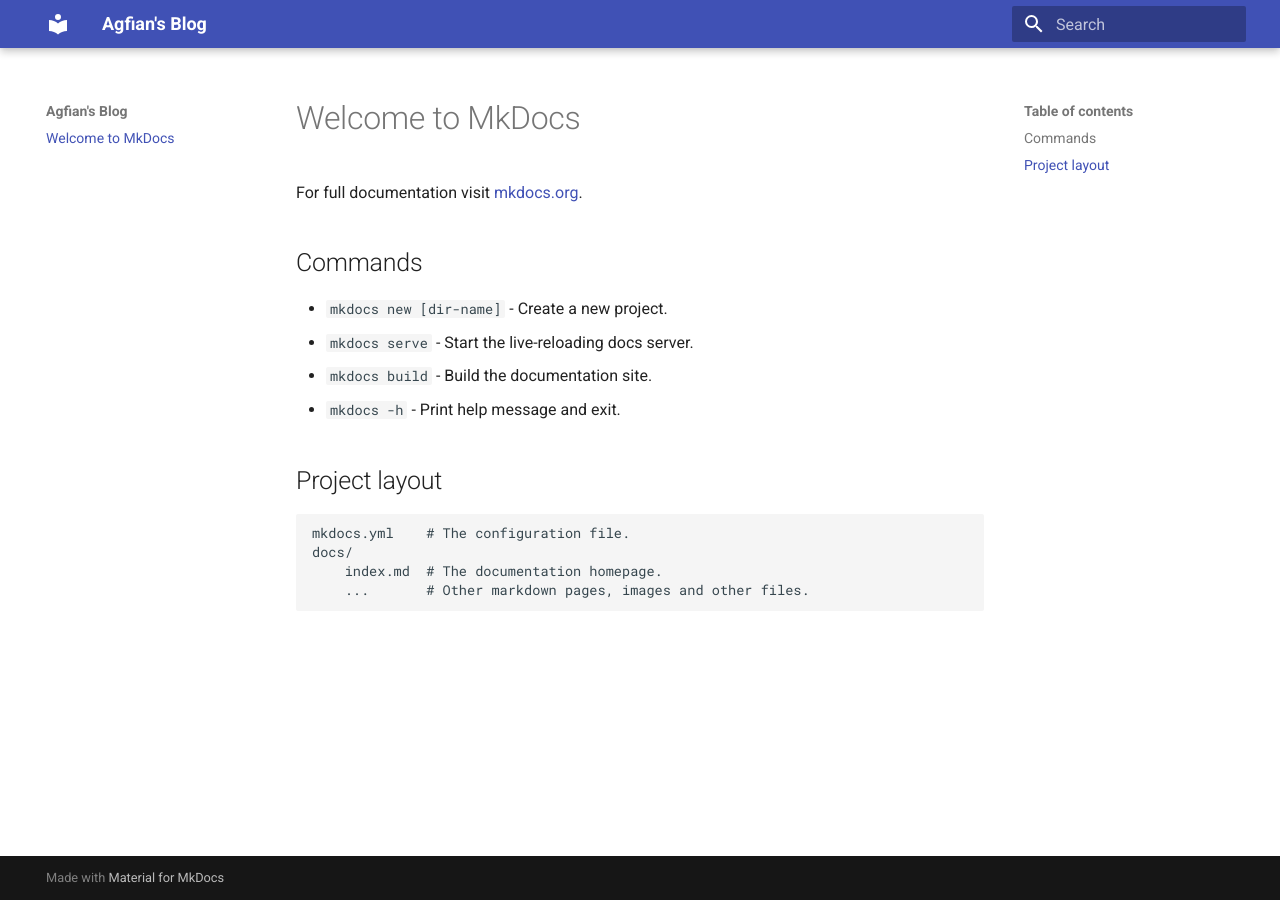
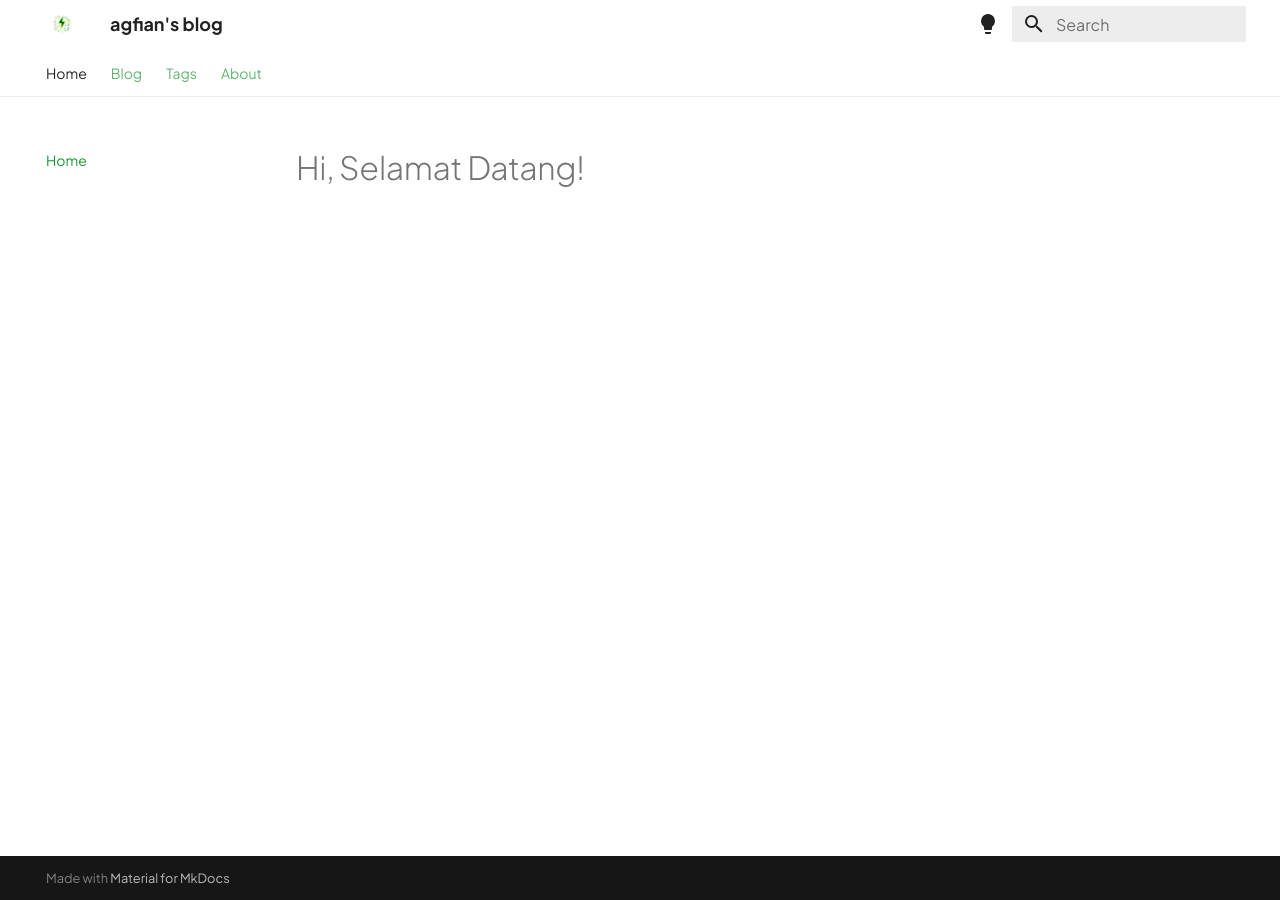
Before and after one commit to agfianf/agfianf.github.io, an MkDocs documentation site: the page built from docs/docs/index.md, in a window 1280 px wide. Built offline with MkDocs 1.6.1 and Material for MkDocs 9.7.7, drawn with Linux system fonts in a browser that asks for light colours.

Commit message:
feat: add initial blog and about pages with custom styles

```diff
--- /dev/null
+++ b/docs/docs/blog/.authors.yml
@@ -0,0 +1,5 @@
+authors:
+  me:
+    name: M Agfian
+    description: AI Engineer
+    avatar: https://github.com/agfianf.png
--- a/docs/docs/index.md
+++ b/docs/docs/index.md
@@ -1,17 +1,6 @@
-# Welcome to MkDocs
-
-For full documentation visit [mkdocs.org](https://www.mkdocs.org).
-
-## Commands
-
-* `mkdocs new [dir-name]` - Create a new project.
-* `mkdocs serve` - Start the live-reloading docs server.
-* `mkdocs build` - Build the documentation site.
-* `mkdocs -h` - Print help message and exit.
-
-## Project layout
-
-    mkdocs.yml    # The configuration file.
-    docs/
-        index.md  # The documentation homepage.
-        ...       # Other markdown pages, images and other files.
+---
+hide:
+    # - navigation
+    - toc
+---
+# Hi, Selamat Datang!
--- /dev/null
+++ b/docs/docs/stylesheets/extra.css
@@ -0,0 +1,87 @@
+:root {
+    --color-green-dark: #1B9533; /* Warna hijau gelap */
+    --color-green-light: #55D027; /* Warna hijau muda */
+}
+
+/* Warna link umum */
+a {
+    color: var(--color-green-dark); /* Warna hijau gelap */
+}
+
+a:hover {
+    color: var(--color-green-light); /* Warna hijau muda saat hover */
+}
+
+/* Warna link di konten MkDocs */
+.md-typeset a {
+    color: var(--color-green-dark); /* Warna hijau gelap */
+}
+
+.md-typeset a:hover {
+    color: var(--color-green-light); /* Warna hijau muda saat hover */
+}
+
+
+/* Warna link di TOC */
+.md-nav__link {
+    color: var(--color-green-dark); /* Warna hijau gelap */
+}
+
+.md-nav__link:hover {
+    color: var(--color-green-light); /* Warna hijau muda saat hover */
+}
+
+/* Warna link di sidebar */
+.md-nav__item .md-nav__link {
+    color: var(--color-green-dark); /* Warna hijau gelap */
+
+}
+
+.md-nav__item .md-nav__link:hover {
+    color: var(--color-green-light) !important; /* Warna hijau muda saat hover */
+}
+
+/* Warna tag */
+.md-tags {
+    color: var(--color-green-dark); /* Warna hijau gelap */
+    background-color: rgba(27, 149, 51, 0.0); /* Background transparan */
+    border-color: var(--color-green-dark); /* Border warna hijau */
+}
+
+.md-tags .md-tag:hover {
+    color: var(--color-green-dark) !important; /* Warna hijau gelap */
+    background-color: rgba(27, 149, 51, 0.2) !important; /* Background transparan */
+    border-color: var(--color-green-light) !important; /* Border warna hijau muda saat hover */
+}
+
+/* Timeline Blog catergory details Post */
+.md-meta__item a.md-meta__link {
+    color: var(--color-green-dark); /* Warna hijau gelap untuk link */
+    text-decoration: none; /* Menghilangkan garis bawah pada link */
+}
+
+.md-meta__item a.md-meta__link:hover {
+    color: var(--color-green-light); /* Warna hijau muda saat hover */
+    text-decoration: underline; /* (Opsional) Tambahkan garis bawah saat hover */
+}
+
+
+/* sidebar catergory hover in */
+.md-ellipsis a {
+    color: var(--color-green-dark); /* Warna hijau gelap untuk link */
+    text-decoration: none; /* Menghilangkan garis bawah pada link */
+}
+
+.md-ellipsis a:hover {
+    color: var(--color-green-light) !important; /* Warna hijau muda saat hover */
+    text-decoration: underline; /* (Opsional) Tambahkan garis bawah saat hover */
+}
+
+/* Warna link di footer */
+.md-footer__link {
+    color: var(--color-green-dark); /* Warna hijau gelap */
+}
+
+.md-footer__link:hover {
+    color: var(--color-green-light); /* Warna hijau muda saat hover */
+}
--- a/docs/mkdocs.yml
+++ b/docs/mkdocs.yml
@@ -1,3 +1,68 @@
-site_name: Agfian's Blog
+site_name: agfian's blog
 theme:
   name: 'material'
+  logo: 'assets/logo.png'
+  font:
+    text: 'Plus Jakarta Sans'
+    code: 'Fira Code'
+  palette:
+    # Palette toggle for light mode
+    - media: "(prefers-color-scheme: light)"
+      scheme: default
+      toggle:
+        icon: material/lightbulb
+        name: Switch to dark mode
+      primary: white
+      accent: grey
+
+    # Palette toggle for dark mode
+    - media: "(prefers-color-scheme: dark)"
+      scheme: slate
+      toggle:
+        icon: material/lightbulb-outline
+        name: Switch to system preference
+      primary: black
+      accent: white
+  language: en
+  features:
+    - navigation.instant
+    - navigation.instant.progress
+    - navigation.tabs
+    # - navigation.tabs.sticky
+    - navigation.sections
+    - navigation.expand
+    - navigation.indexes
+    - navigation.top
+    - search.suggest
+    - content.code.copy
+    - content.code.annotate
+
+markdown_extensions:
+  - pymdownx.highlight:
+      anchor_linenums: true
+      line_spans: __span
+      pygments_lang_class: true
+  - pymdownx.inlinehilite
+  - pymdownx.snippets
+  - pymdownx.superfences
+  - attr_list
+  - pymdownx.emoji:
+      emoji_index: !!python/name:material.extensions.emoji.twemoji
+      emoji_generator: !!python/name:material.extensions.emoji.to_svg
+
+extra_css:
+  - stylesheets/extra.css
+
+plugins:
+  - search
+  - tags:
+      tags_file: tags.md
+  - blog:
+      enabled: true
+
+nav:
+  - Home: index.md
+  - Blog:
+    - blog/index.md
+  - Tags: tags.md
+  - About: about.md
```
Also changed, not shown: docs/docs/about.md (added, +38 -0 lines), docs/docs/blog/index.md (added, +3 -0 lines), docs/docs/blog/posts/hello-wold.md (added, +105 -0 lines), docs/docs/blog/posts/image-classification.md (added, +182 -0 lines), docs/docs/tags.md (added, +5 -0 lines), docs/docs/assets/logo-sq.png (added), docs/docs/assets/logo.png (added).
